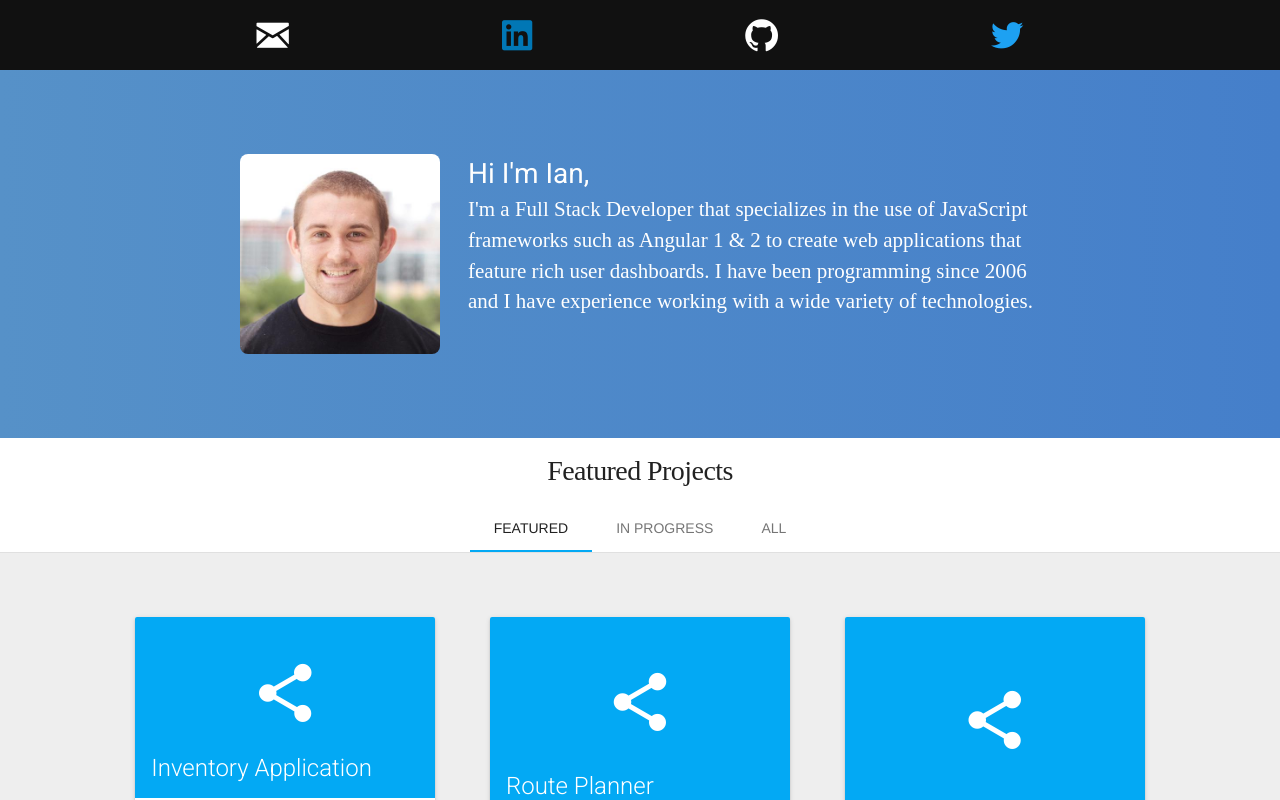
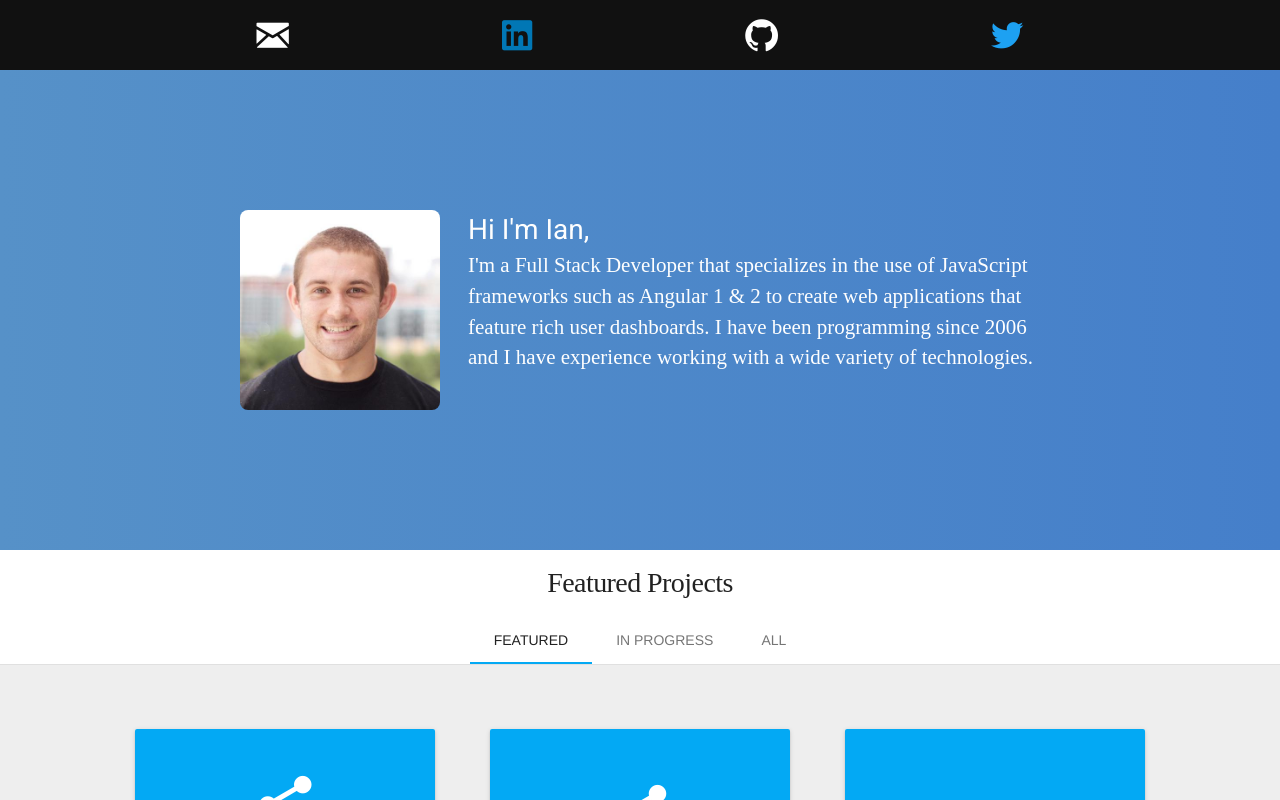
Before and after one commit to imcgonigle/Angular-Portfolio, an Angular app: page / in a window 1280 px wide. Built offline with nearby package versions, Linux system fonts and the light colour scheme.

Commit message:
add some more padding to top and bottom

```diff
--- a/src/app/about/about.component.scss
+++ b/src/app/about/about.component.scss
@@ -11,7 +11,7 @@
         display: flex;
         justify-content: space-between;
         margin: auto;
-        padding: 6rem;
+        padding: 10rem 6rem;
         color: #fefefe;
         @media screen and (max-width: 900px) {
             flex-direction: column;
```
